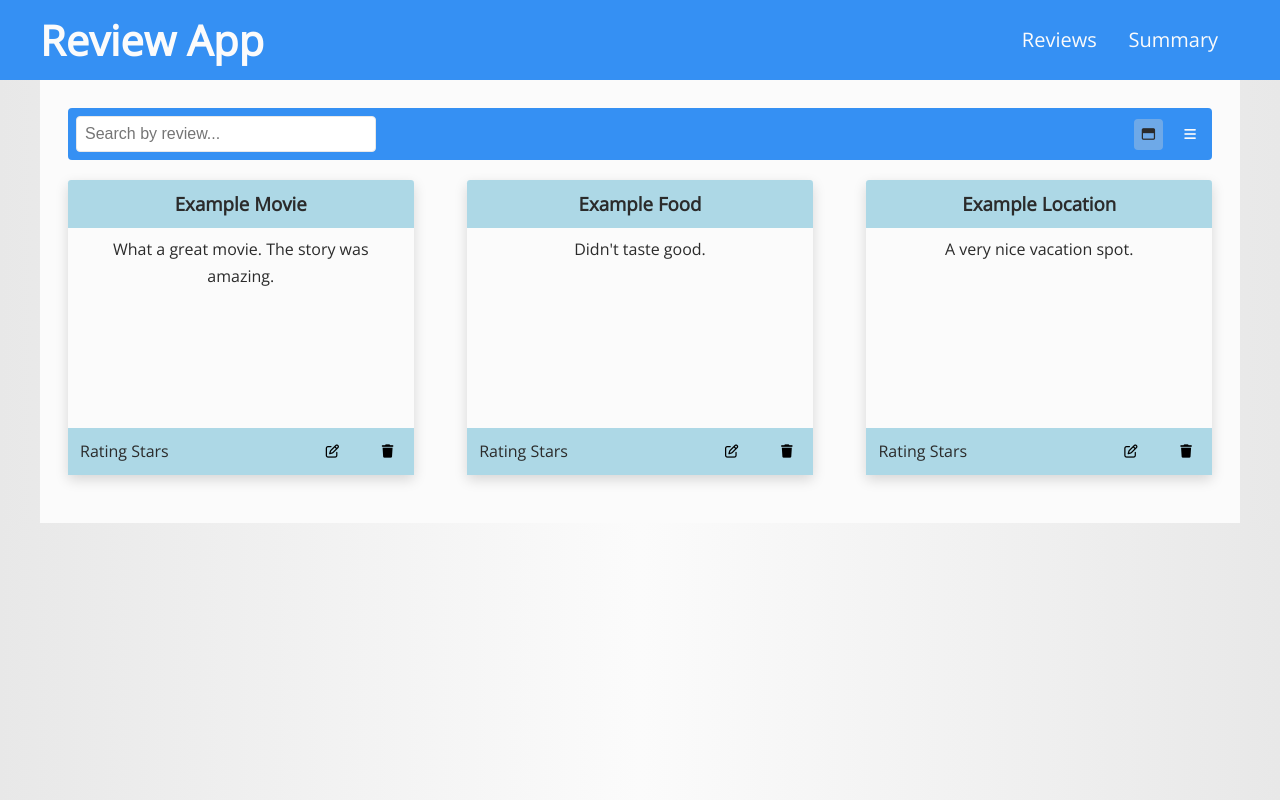
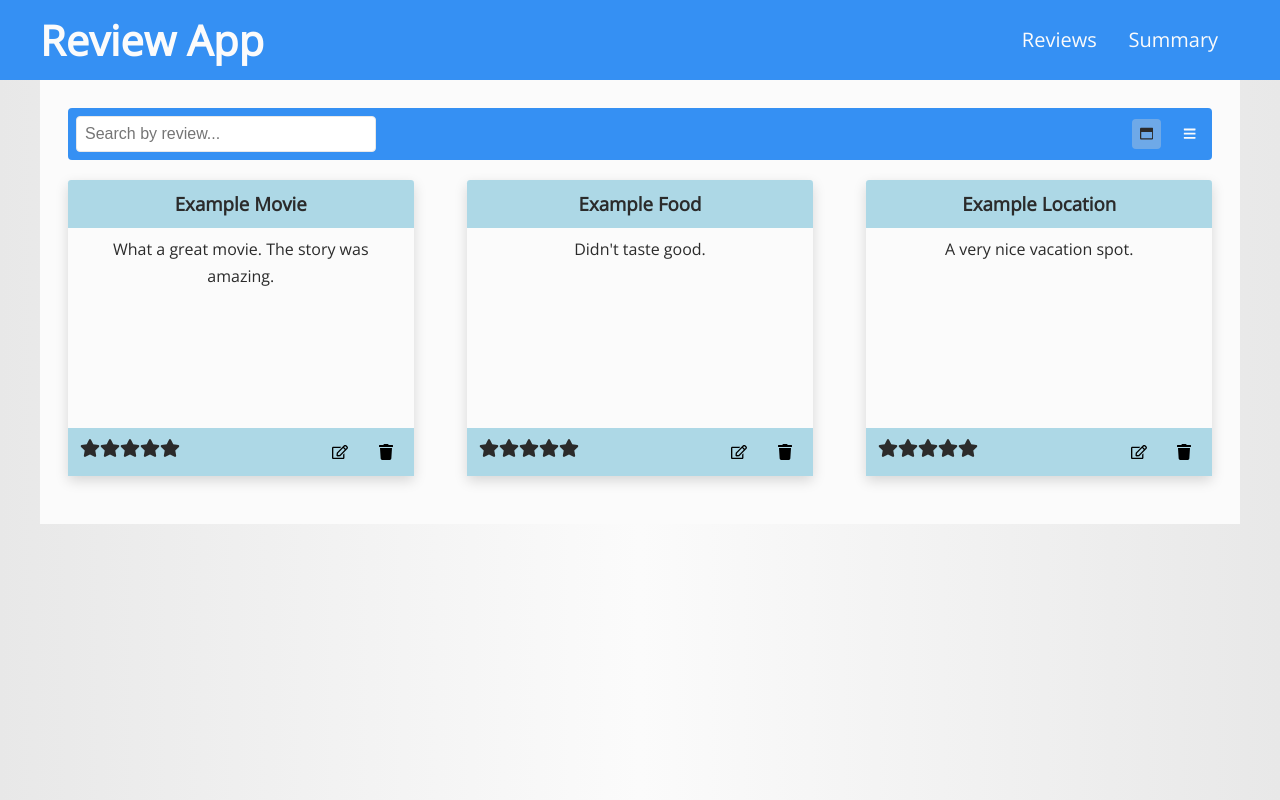
Before and after one commit to Jesrogers/review-app-frontend, a React (Create React App) app: page / in a window 1280 px wide. Built offline with nearby package versions, Linux system fonts and the light colour scheme.

Commit message:
basic star rating component

```diff
--- a/package.json
+++ b/package.json
@@ -9,6 +9,7 @@
     "node-sass": "^4.14.1",
     "react": "^16.13.1",
     "react-dom": "^16.13.1",
+    "react-icons": "^3.10.0",
     "react-router-dom": "^5.2.0",
     "react-scripts": "3.4.1"
   },
--- a/public/index.html
+++ b/public/index.html
@@ -37,7 +37,6 @@
       To begin the development, run `npm start` or `yarn start`.
       To create a production bundle, use `npm run build` or `yarn build`.
     -->
-  <script src="https://kit.fontawesome.com/085b7a4fdb.js" crossorigin="anonymous"></script>
 </body>
 
 </html>
--- a/src/components/ReviewCard/ReviewCard.js
+++ b/src/components/ReviewCard/ReviewCard.js
@@ -1,4 +1,6 @@
 import React from 'react';
+import StarRating from '../StarRating/StarRating';
+import { FaRegEdit, FaTrash } from 'react-icons/fa';
 import styles from './ReviewCard.module.scss';
 
 const ReviewCard = ({ review }) => {
@@ -11,13 +13,13 @@ const ReviewCard = ({ review }) => {
         <p>{review.description}</p>
       </div>
       <footer className={styles.reviewCard__footer}>
-        <p>Rating Stars</p>
+        <StarRating />
         <div className={styles.reviewCard__footer__actions}>
           <button>
-            <span className="far fa-edit"></span>
+            <FaRegEdit />
           </button>
           <button>
-            <span className="fas fa-trash"></span>
+            <FaTrash />
           </button>
         </div>
       </footer>
--- a/src/components/ReviewCard/ReviewCard.module.scss
+++ b/src/components/ReviewCard/ReviewCard.module.scss
@@ -42,7 +42,13 @@
                 }
 
                 &:not(:last-child) {
-                    margin-right: 2em;
+                    margin-right: 1em;
+                }
+
+                svg {
+                    display: block;
+                    height: 1rem;
+                    width: 1rem;
                 }
             }
         }
@@ -96,6 +102,10 @@
 
                 button {
 
+                    &:not(:last-child) {
+                        margin-right: 1em;
+                    }
+
                     @media screen and (min-width: 37.5em) {
                         margin-right: 0;
                     }
--- a/src/components/ReviewSectionFilters/ReviewSectionFilters.js
+++ b/src/components/ReviewSectionFilters/ReviewSectionFilters.js
@@ -1,5 +1,6 @@
 import React from 'react';
 import styles from './ReviewSectionFilters.module.scss';
+import { FaRegWindowMaximize, FaBars } from 'react-icons/fa';
 
 const ReviewSectionFilters = ({
   rowLayout,
@@ -15,13 +16,13 @@ const ReviewSectionFilters = ({
           className={rowLayout ? null : styles.active}
           onClick={onCardLayoutChange}
         >
-          <span className="far fa-window-maximize"></span>
+          <FaRegWindowMaximize />
         </button>
         <button
           className={rowLayout ? styles.active : null}
           onClick={onRowLayoutChange}
         >
-          <span className="fas fa-bars"></span>
+          <FaBars />
         </button>
       </div>
     </div>
--- a/src/components/ReviewSectionFilters/ReviewSectionFilters.module.scss
+++ b/src/components/ReviewSectionFilters/ReviewSectionFilters.module.scss
@@ -50,6 +50,10 @@
             &:not(:last-child) {
                 margin-right: 1em;
             }
+
+            svg {
+                display: block;
+            }
         }
     }
 }
--- /dev/null
+++ b/src/components/StarRating/StarRating.js
@@ -0,0 +1,37 @@
+import React, { useState } from 'react';
+import { FaStar } from 'react-icons/fa';
+import styles from './StarRating.module.scss';
+
+const StarRating = () => {
+  const [rating, setRating] = useState(null);
+  const [hover, setHover] = useState(null);
+
+  return (
+    <div className={styles.starRating}>
+      {[...Array(5)].map((star, i) => {
+        const ratingValue = i + 1;
+
+        return (
+          <label key={i}>
+            <input
+              type="radio"
+              name="rating"
+              className={styles.starRating__input}
+              value={ratingValue}
+              onClick={() => setRating(ratingValue)}
+            />
+            <FaStar
+              size={20}
+              className={styles.starRating__star}
+              color={ratingValue <= (hover || rating) ? 'yellow' : '#2b2b2b'}
+              onMouseEnter={() => setHover(ratingValue)}
+              onMouseLeave={() => setHover(null)}
+            />
+          </label>
+        );
+      })}
+    </div>
+  );
+};
+
+export default StarRating;
--- /dev/null
+++ b/src/components/StarRating/StarRating.module.scss
@@ -0,0 +1,10 @@
+.starRating {
+
+    &__star {
+        cursor: pointer;
+    }
+
+    &__input {
+        display: none;
+    }
+}
```
Also changed, not shown: 1 other file (tests, documents, lock files or other folders).
